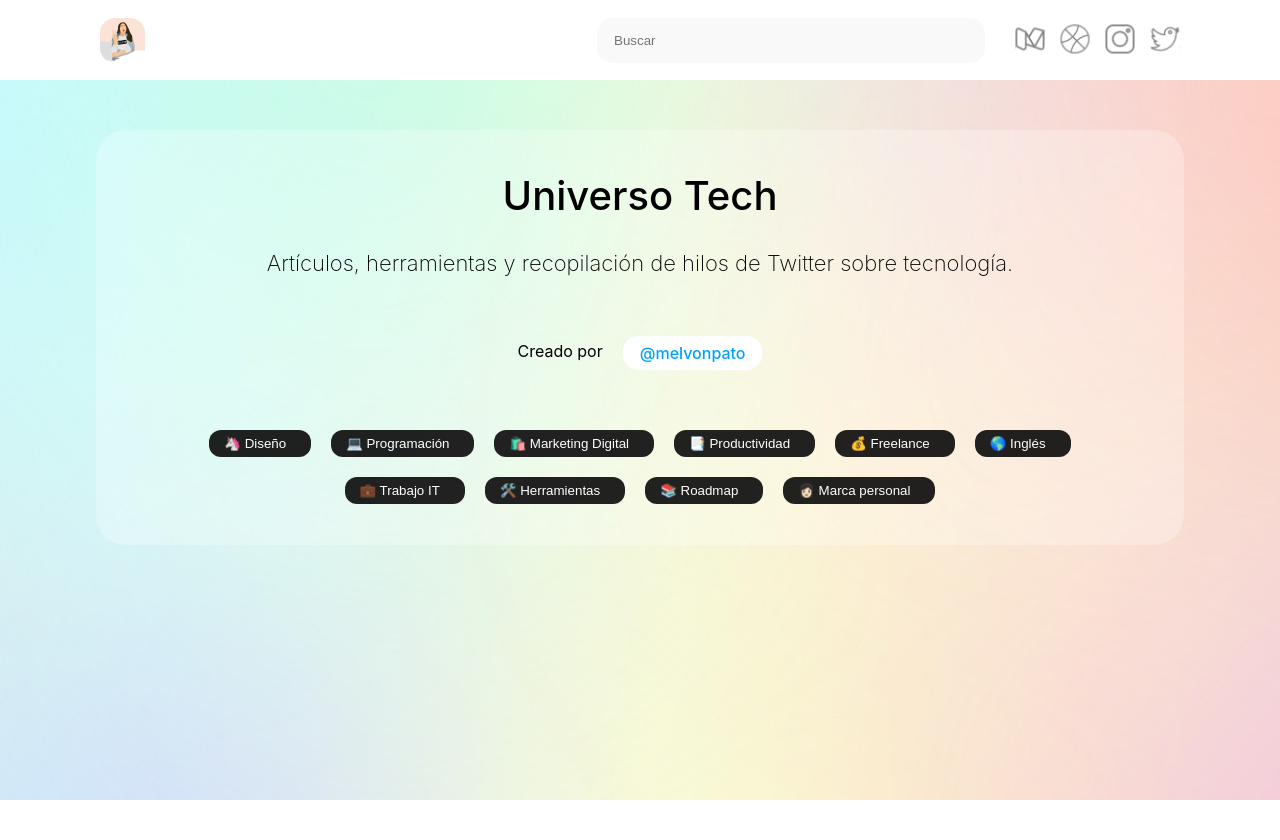
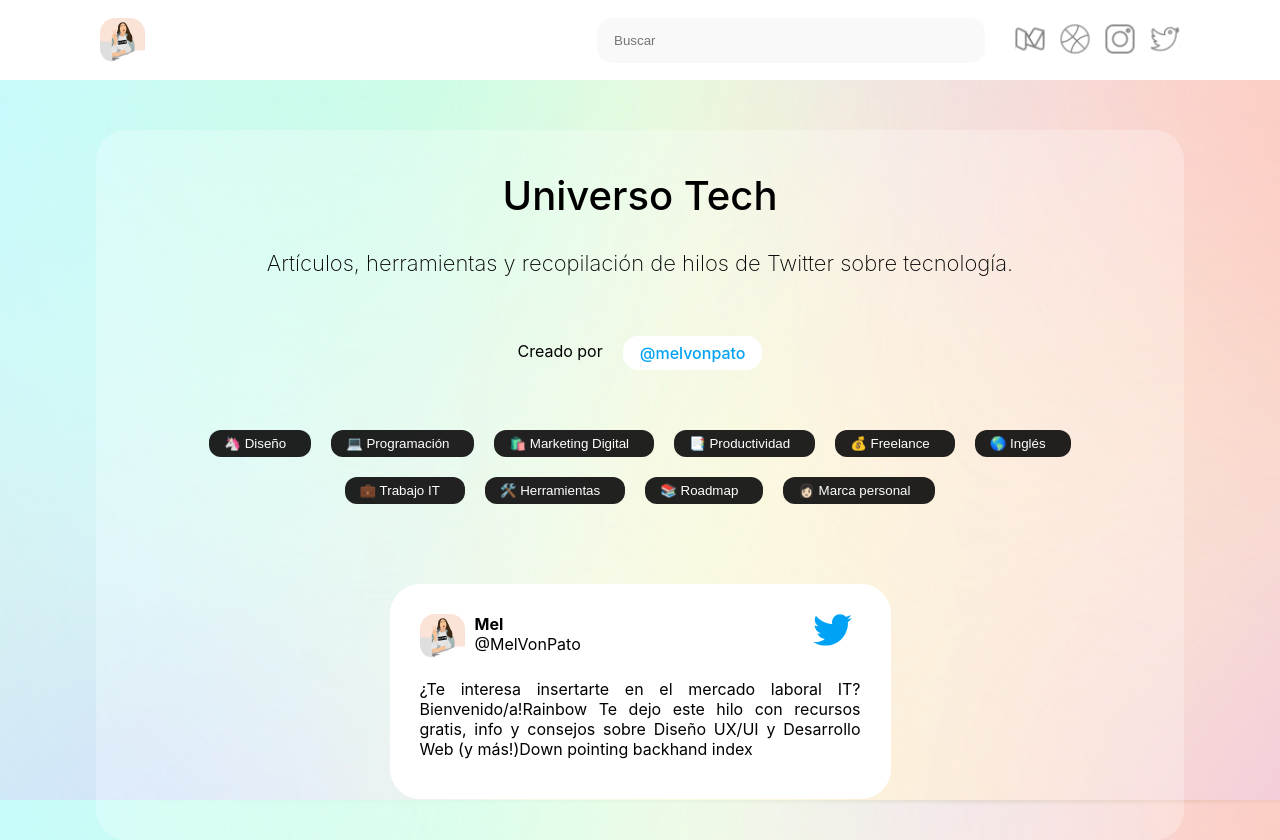
Before and after one commit to danielfep03/Mel, a React (Create React App) app: page / in a window 1280 px wide. Before the commit the page ends 800 px from the top, so only its background shows below. Built offline with nearby package versions, Linux system fonts and the light colour scheme.

Commit message:
Added Threads

```diff
--- a/src/components/Content.jsx
+++ b/src/components/Content.jsx
@@ -1,5 +1,6 @@
 import React from 'react'
 import Categories from './Categories.jsx'
+import Threads from './Threads.jsx'
 import '../styles/Content.css'
 
 function Content() {
@@ -14,6 +15,7 @@ function Content() {
         </a>
       </div>
       <Categories />
+      <Threads />
     </div>
   )
 }
--- /dev/null
+++ b/src/components/Thread.jsx
@@ -0,0 +1,29 @@
+import React from 'react'
+
+import logo from '../images/logo.jpg'
+import twitter from '../images/twitter-color.png'
+import '../styles/Thread.css'
+
+function Thread() {
+  return (
+    <div className="thread">
+      <div className="thread__wrapper">
+        <div className="thread__header">
+          <div>
+            <img src={logo} alt="logo" />
+            <div className="thread__profile">
+              <span><b>Mel</b></span>
+              <span>@MelVonPato</span>
+            </div>
+          </div>
+          <img src={twitter} alt="" />
+        </div>
+        <div className="thread__text">
+      ¿Te interesa insertarte en el mercado laboral IT? Bienvenido/a!Rainbow Te dejo este hilo con recursos gratis, info y consejos sobre Diseño UX/UI y Desarrollo Web (y más!)Down pointing backhand index
+        </div>
+      </div>
+    </div>
+  )
+}
+
+export default Thread
--- /dev/null
+++ b/src/components/Threads.jsx
@@ -0,0 +1,14 @@
+import React from 'react'
+
+import Thread from './Thread.jsx'
+import '../styles/Threads.css'
+
+function Threads() {
+  return (
+    <div className="Threads">
+      <Thread />
+    </div>
+  )
+}
+
+export default Threads
--- a/src/index.css
+++ b/src/index.css
@@ -19,6 +19,7 @@ body {
   -moz-osx-font-smoothing: grayscale;
   background-image: url(./images/background.jpg);
   background-size: cover;
+  /* background-repeat: no-repeat; */
 }
 
 code {
--- a/src/styles/Category.css
+++ b/src/styles/Category.css
@@ -7,6 +7,7 @@
   display: inline-block;
   text-align: center;
   border: none;
+  cursor: pointer;
 }
 
 .selected {
--- /dev/null
+++ b/src/styles/Thread.css
@@ -0,0 +1,39 @@
+.thread {
+  background-color: var(--white);
+  width: 501px;
+  border-radius: 30px;
+  overflow: hidden;
+}
+
+.thread__wrapper {
+  padding: 0 30px 40px 30px;
+}
+
+.thread__header {
+  display: flex;
+  justify-content: space-between;
+  margin-top:30px;
+}
+
+.thread__header > div {
+  display: flex;
+}
+
+.thread__profile {
+  display: flex;
+  flex-direction: column;
+  justify-content: flex-start;
+  align-items: flex-start;
+  margin-left: 10px;
+}
+
+
+.thread__header > img {
+  width: 57px;
+  height: 32px;
+}
+
+.thread__text {
+  margin-top: 20px;
+  text-align: justify;
+}
--- /dev/null
+++ b/src/styles/Threads.css
@@ -0,0 +1,3 @@
+.Threads {
+  margin-top: 80px;
+}
```
Also changed, not shown: src/images/twitter-color.png (added), 1 other file (tests, documents, lock files or other folders).
